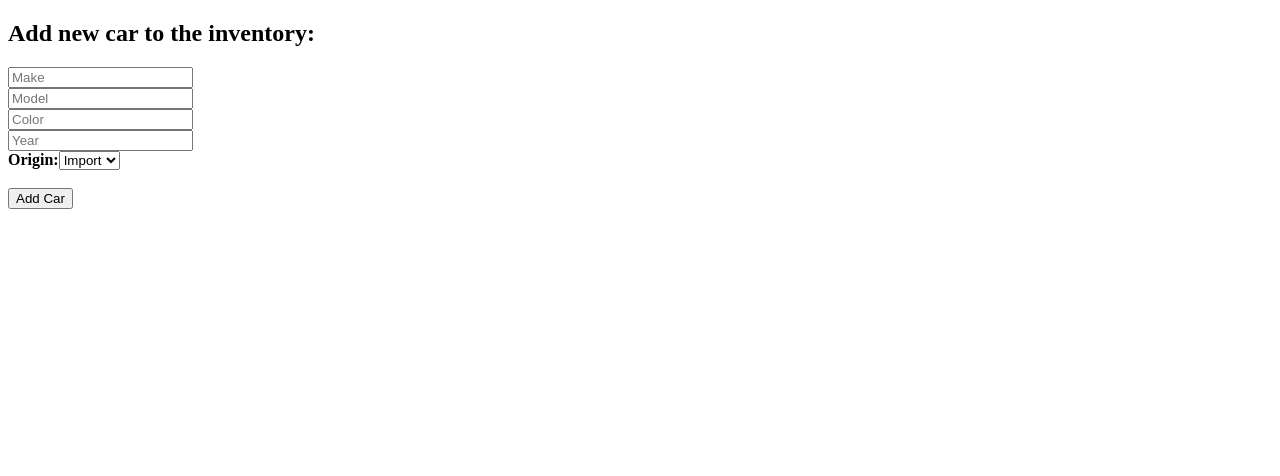
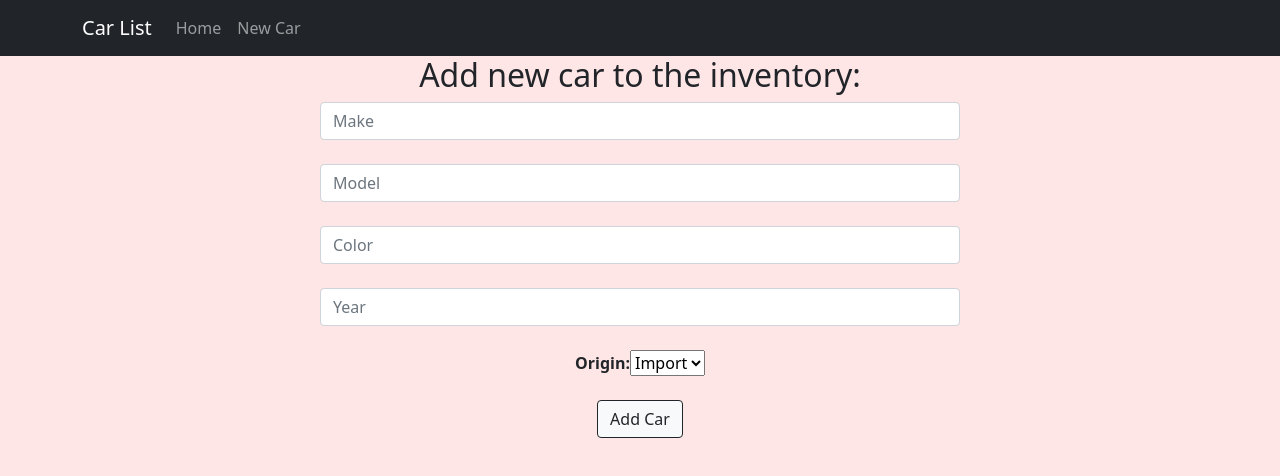
Before and after one commit to lskabir/auto_roster, a React (Create React App) app in the folder auto_roster_client/: page /new in a window 1280 px wide. Shown: the top 476 px of the page. Built offline with nearby package versions, Linux system fonts and the light colour scheme.

Commit message:
adding a navbar

```diff
--- a/auto_roster_client/package.json
+++ b/auto_roster_client/package.json
@@ -6,7 +6,9 @@
     "@testing-library/jest-dom": "^5.14.1",
     "@testing-library/react": "^11.2.7",
     "@testing-library/user-event": "^12.8.3",
+    "bootstrap": "^5.1.0",
     "react": "^17.0.2",
+    "react-bootstrap": "^1.6.1",
     "react-dom": "^17.0.2",
     "react-redux": "^7.2.4",
     "react-router-dom": "^5.2.0",
--- a/auto_roster_client/src/components/CarsComponent.js
+++ b/auto_roster_client/src/components/CarsComponent.js
@@ -1,14 +1,15 @@
 import React from 'react';
+import { Button } from 'react-bootstrap'
 
 const CarsComponent = ({cars, deleteCar}) => {
     return (cars.map(car => {
         return (
-            <div key={car.id}>
+            <div className="border border-white h-75" key={car.id}>
                 <h3>{car.make}</h3>
                 <p>Model: {car.model}</p>
                 <p>Color: {car.color}</p>
                 <p>Year: {car.year}</p>
-                <button onClick={() => deleteCar(car.id)}>Delete</button>
+                <Button className="btn btn-danger" onClick={() => deleteCar(car.id)}>Delete</Button>
             </div>
         )
     }))
--- a/auto_roster_client/src/components/CarsForm.js
+++ b/auto_roster_client/src/components/CarsForm.js
@@ -1,4 +1,5 @@
 import React, { Component } from 'react';
+import { Button } from 'react-bootstrap';
 import { addCar } from '../actions/carsActions';
 import { connect } from 'react-redux';
 
@@ -29,13 +30,13 @@ class CarsForm extends Component {
 
     render() {
         return (
-            <div>
+            <div id="form">
             <h2>Add new car to the inventory:</h2>
             <form onSubmit={this.handleSubmit}>
-                <input type='text' value={this.state.make} onChange={this.handleChange} name='make' placeholder='Make' /><br/>
-                <input type='text' value={this.state.model} onChange={this.handleChange} name='model' placeholder='Model' /><br/>
-                <input type='text' value={this.state.color} onChange={this.handleChange} name='color' placeholder='Color' /><br/>
-                <input type="number" value={this.state.year} onChange={this.handleChange} name='year' placeholder='Year' /><br/>
+                <input className="form-control"  type='text' value={this.state.make} onChange={this.handleChange} name='make' placeholder='Make' /><br/>
+                <input className="form-control" type='text' value={this.state.model} onChange={this.handleChange} name='model' placeholder='Model' /><br/>
+                <input className="form-control" type='text' value={this.state.color} onChange={this.handleChange} name='color' placeholder='Color' /><br/>
+                <input className="form-control" type="number" value={this.state.year} onChange={this.handleChange} name='year' placeholder='Year' /><br/>
 
                 <span><strong>Origin:</strong></span>
                 <select onChange={this.handleChange} name='origin_id'>
@@ -43,7 +44,7 @@ class CarsForm extends Component {
                     <option>Export</option>
                 </select><br/><br/>
 
-                <input type='submit' value='Add Car' />
+                <Button type="submit" className="btn btn-light btn-outline-dark">Add Car</Button>
             </form>
             </div>
         )
--- a/auto_roster_client/src/components/Home.js
+++ b/auto_roster_client/src/components/Home.js
@@ -2,8 +2,8 @@ import React from 'react'
 
 const Home = () => {
     return (
-    <div>
-        <a href='/home'>Home</a>
+    <div className='welcome'>
+        <h1>Welcome to the Auto Roster</h1>
     </div>
     )
 }
--- /dev/null
+++ b/auto_roster_client/src/components/Navbar.js
@@ -0,0 +1,18 @@
+import React from 'react'
+import { Navbar, Nav, Container } from 'react-bootstrap'
+
+const NavBar = () => {
+    return (
+    <Navbar bg="dark" variant="dark">
+        <Container>
+            <Navbar.Brand href="/cars">Car List</Navbar.Brand>
+            <Nav className="me-auto">
+            <Nav.Link href="/">Home</Nav.Link>
+            <Nav.Link href="/new">New Car</Nav.Link>
+            </Nav>
+        </Container>
+    </Navbar>
+    )
+}
+
+export default NavBar
--- a/auto_roster_client/src/components/Router.js
+++ b/auto_roster_client/src/components/Router.js
@@ -9,7 +9,7 @@ import Home from './Home'
 const Router = () => {
     return (
         <Switch>
-            <Route exact path='/home' component={Home} />
+            <Route exact path='/' component={Home} />
             <Route exact path='/new' component={CarsForm} />
             <Route exact path='/cars' component={CarsContainer} />
         </Switch>
--- /dev/null
+++ b/auto_roster_client/src/containers/App.css
@@ -0,0 +1,13 @@
+body {
+    text-align: center;
+    background-color: #FFE6E6;
+}
+
+.welcome {
+    margin-top: 200px;
+}
+
+#form {
+    margin: auto;
+    width: 50%;
+}
--- a/auto_roster_client/src/containers/App.js
+++ b/auto_roster_client/src/containers/App.js
@@ -1,9 +1,12 @@
 import React from 'react'
+import './App.css'
+import NavBar from '../components/Navbar'
 import Router from '../components/Router';
 
 const App = () => {
   return (
     <div className="App">
+      <NavBar />
       <Router />
     </div>
   );
--- a/auto_roster_client/src/index.js
+++ b/auto_roster_client/src/index.js
@@ -1,4 +1,5 @@
 import React from 'react';
+import 'bootstrap/dist/css/bootstrap.min.css';
 import { createStore, applyMiddleware, compose } from 'redux';
 import { BrowserRouter as Router } from 'react-router-dom';
 import { Provider } from 'react-redux';
```
Also changed, not shown: 1 other file (tests, documents, lock files or other folders).
